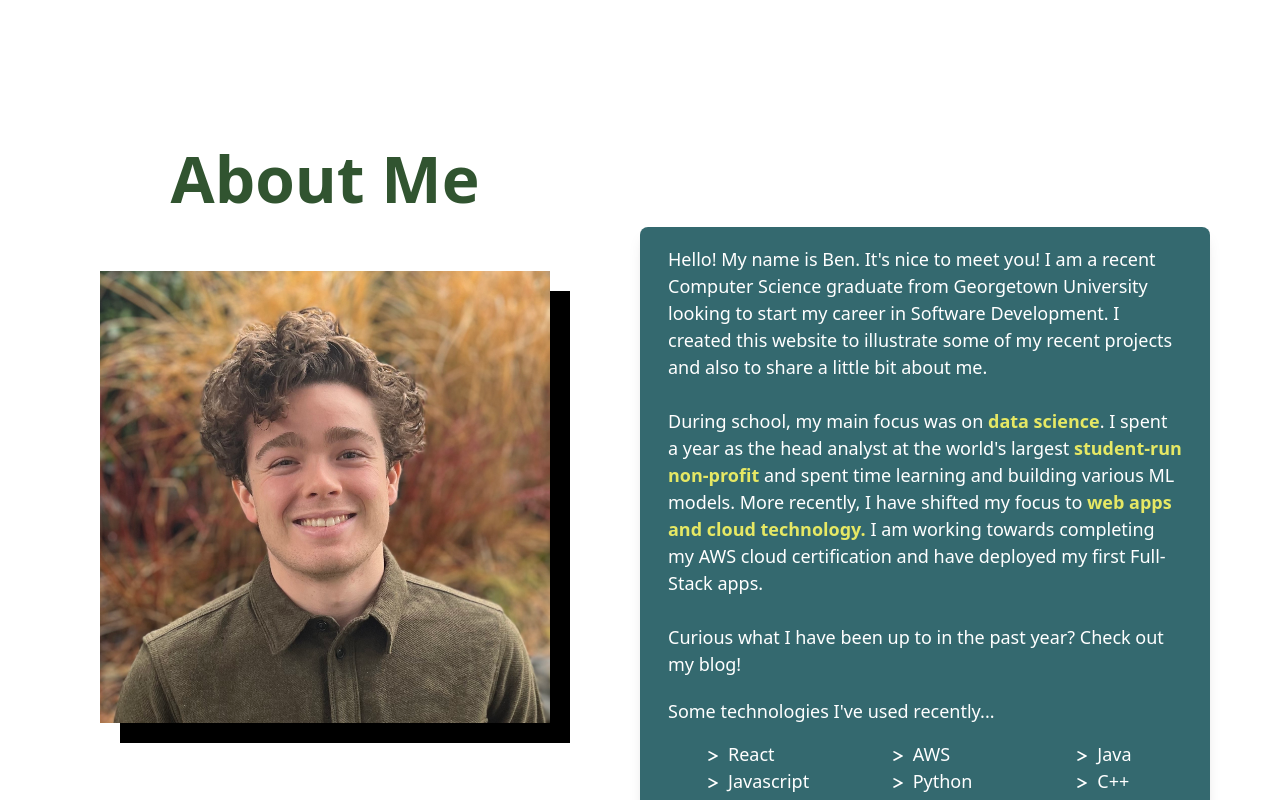
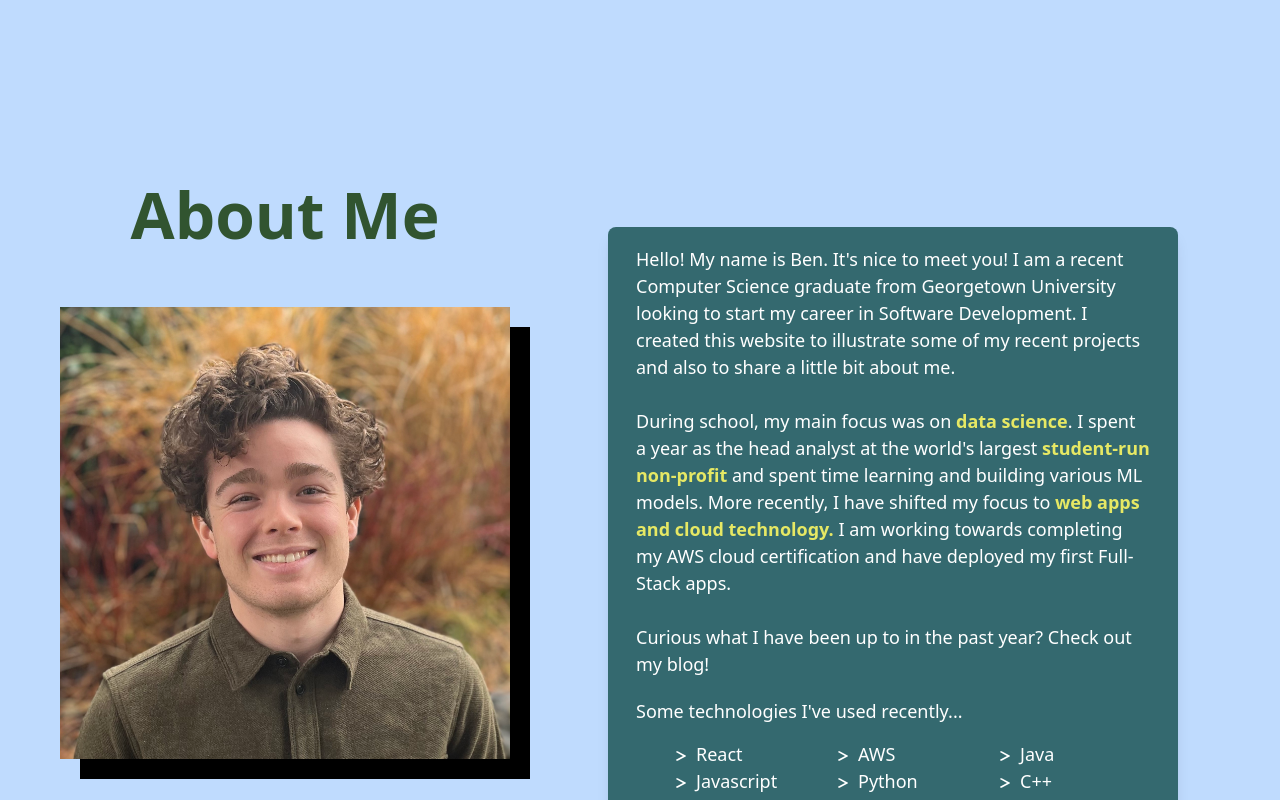
Before and after one commit to ben-sikora/portfolio-website, a React (Vite) app: page / in a window 1280 px wide. Shown: the part 680-1480 px from the top of the page. Built offline with nearby package versions, Linux system fonts and the light colour scheme; a web font is replaced by a local one.

Commit message:
About Responsive

```diff
--- a/src/App.jsx
+++ b/src/App.jsx
@@ -13,7 +13,7 @@ function App() {
 
   return (
     <div>
-      <div className= "m-0 w-full overflow-hidden">
+      <div className= "m-0 w-full overflow-hidden bg-white sm:bg-slate-600 md:bg-red-200 lg:bg-blue-200">
         <div className= "w-full xl:w-[1280px] overflow-hidden mx-auto">
           <Navbar />
           <div className= "mx-10">
--- a/src/components/About.jsx
+++ b/src/components/About.jsx
@@ -14,17 +14,17 @@ const About = () => {
     whileInView={{ opacity: 1, y:0, x:0}}
     viewport={{ once: true }}
     transition={{ delay: 0.75, duration: 1}}
-    className='flex flex-row h-[115vh] justify-between'>
+    className='flex flex-col md:flex-row justify-center items-center md:justify-between'>
 
 
         {/* About me section*/}
-        <div className="box-border w-[570px] flex flex-col items-center" id='about-page'>
+        <div className="box-border flex flex-col items-center" id='about-page'>
             <h2 className='text-display text-[64px] font-[800] text-darkgreen mb-6'> About Me</h2>
             <div className='m-[20px]'>
             <img
                     src={portrait}
                     alt="portrait of ben"
-                    className="w-[450px] object-contain shadow-blackBox mx-auto"
+                    className="w-[300px] md:w-[450px] object-contain shadow-blackBox mx-auto"
             />
             </div>
 
@@ -34,9 +34,9 @@ const About = () => {
         <div className=''>
           <img src={portrait} className='w-[400px]'/>
   </div>*/}
-        <div className='mt-[6rem] flex-grow' >
-        <div className='bg-darkblue w-[570px] px-[1.75rem] py-[1.2rem] rounded-lg shadow-lg mx-auto'>
-                <p className='text-display text-[18px] font-[400] text-white mb-5'>
+        <div className='md:mt-[6rem] mt-4 ml-4 flex-grow' >
+        <div className='bg-darkblue max-w-[570px] px-[1.75rem] py-[1.2rem] rounded-lg shadow-lg mx-auto'>
+                <p className='text-display text-[14px] lg:text-[18px] text-white mb-5'>
                 Hello! My name is Ben. It's nice to meet you!
                 I am a recent Computer Science graduate from Georgetown University looking to start my career in Software Development. I created this website to illustrate some of my recent projects and also to share a little bit about me.
                 <br/>
@@ -52,8 +52,8 @@ const About = () => {
                 Curious what I have been up to in the past year? Check out my blog!
                 </p>
                 <div className=''>
-                <h4 className='text-display text-[18px] font-[400] text-white mb-4'>Some technologies I've used recently...</h4>
-                <ul className="box-border pl-10 grid text-[18px] text-white  grid-cols-3 gap-x-20">
+                <h4 className='text-display text-[14px] lg:text-[18px]  text-white mb-4'>Some technologies I've used recently...</h4>
+                <ul className="box-border pl-10 grid text-[14px] lg:text-[18px]  text-white  grid-cols-3 gap-x-3">
                   <li>React</li>
                   <li>AWS</li>
                   <li>Java</li>
```
